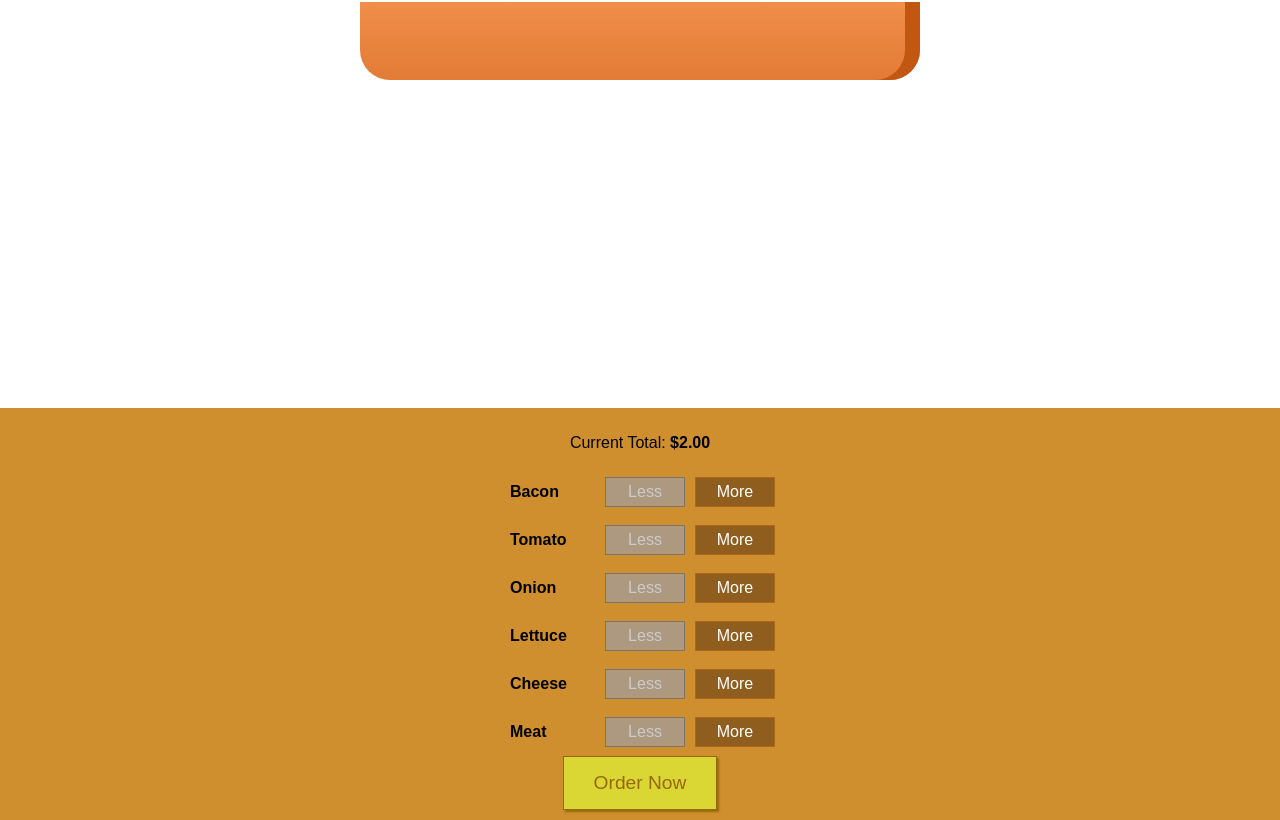
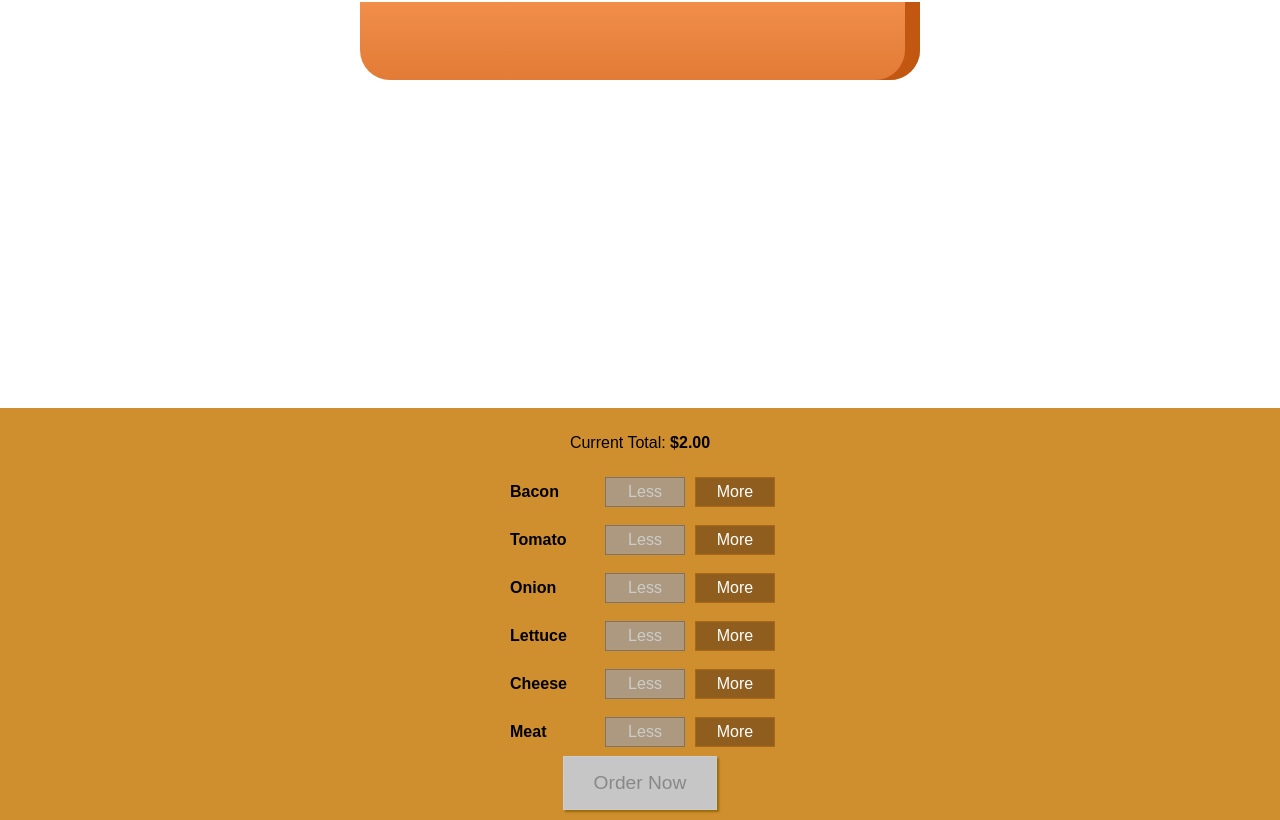
Before and after one commit to dsiu13/React-Burger, a React app: page / in a window 1280 px wide. Shown: the part 226-1046 px from the top of the page. Built offline with nearby package versions, Linux system fonts and the light colour scheme.

Commit message:
wrong state name in controls

```diff
--- a/src/components/Burger/BuildControls/BuildControls.js
+++ b/src/components/Burger/BuildControls/BuildControls.js
@@ -25,7 +25,7 @@ const buildControls = (props) => (
     ))}
     <button
         className={classes.OrderButton}
-        disabled={props.buyable}
+        disabled={!props.buyable}
         onClick={props.ordered}>Order Now</button>
   </div>
 );
--- a/src/components/UI/Modal/Modal.js
+++ b/src/components/UI/Modal/Modal.js
@@ -1,7 +1,11 @@
 import React from 'react';
-import classes from './Modal.css'
+import classes from './Modal.css';
+import Aux from '../../../hoc/Aux';
+import Backdrop from '../Backdrop/Backdrop';
 
 const modal = (props) => (
+  <Aux>
+    <Backdrop />
     <div className={classes.Modal}
       style={{
         transform: props.show ? 'translateY(0)' : 'translateY(-100vh)',
@@ -10,6 +14,8 @@ const modal = (props) => (
       >
       {props.children}
     </div>
+  </Aux>
+
 );
 
 export default modal;
--- a/src/containers/BurgerBuilder/BurgerBuilder.js
+++ b/src/containers/BurgerBuilder/BurgerBuilder.js
@@ -80,30 +80,35 @@ class BurgerBuilder extends Component {
   };
 
   buyHandler = () => {
-    this.setState({buying: true});
+      this.setState({buyable: true});
+  }
+
+  buyCancelHandler = () => {
+      this.setState({buyable: false});
   }
 
   render (){
     const disabledInfo = {
         ...this.state.ingredients
     };
-    for (let key in disabledInfo) {
+    for ( let key in disabledInfo ) {
         disabledInfo[key] = disabledInfo[key] <= 0
     }
 
     return (
       <Aux>
         <Modal show={this.state.buying}>
-          <OrderSummary ingredients={this.state.ingredients} />
+          <OrderSummary
+            ingredients={this.state.ingredients} />
         </Modal>
         <Burger ingredients={this.state.ingredients}/>
         <BuildControls
           ingredientsAdded={this.addIngredientHandler}
           ingredientsRemoved={this.removeIngredientHandler}
           disabled={disabledInfo}
-          price={this.state.totalPrice}
-          purchase={this.state.buyable}
-          ordered={this.state.buyHandler} />
+          buyable={this.state.buyable}
+          ordered={this.buyHandler}
+          price={this.state.totalPrice}/>
       </Aux>
     );
   }
```
Lines whose indentation alone changed are shown as unchanged.
